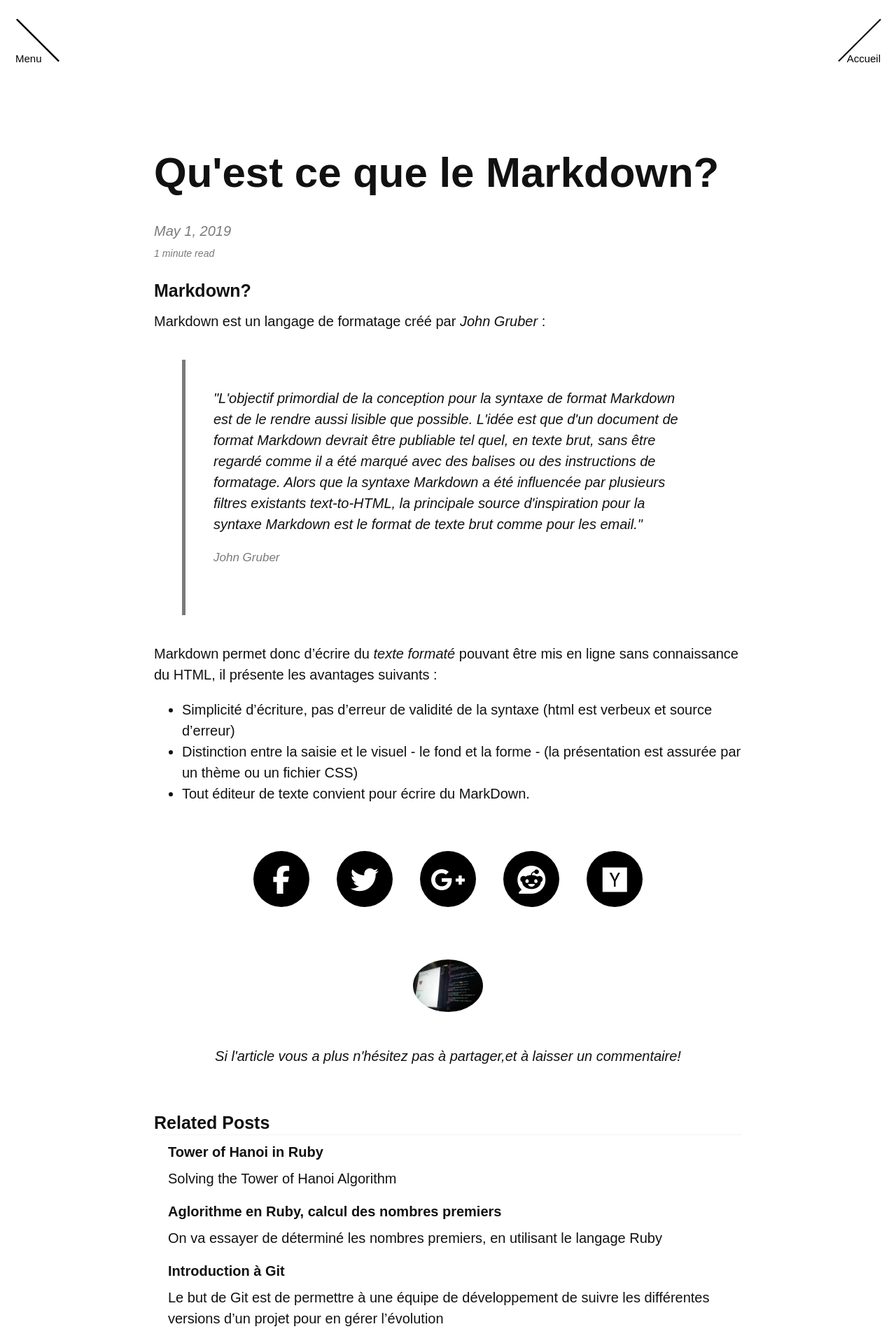
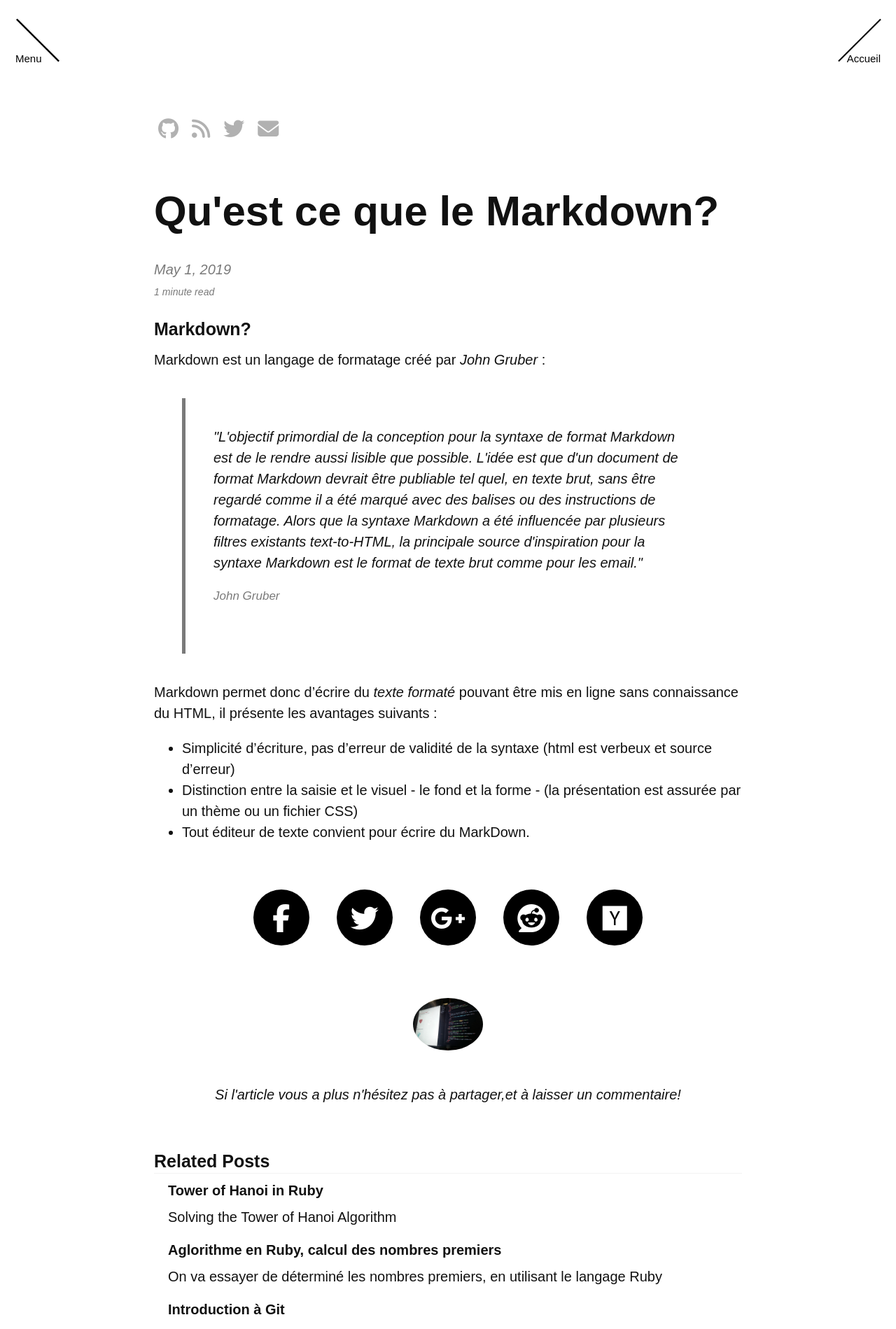
Before and after one commit to andryjohn/RJ-s-blog, a Jekyll site: the page built from _posts/2019-05-01-Markdown.md, in a window 1280 px wide. Shown: the top 1899 px of the page at 70% size. Built offline with Jekyll 4.4.1, drawn with Linux system fonts in a browser that asks for light colours; nearby versions of some CDN libraries; some web fonts are replaced; comment, search, counter and statistics services are not loaded.

Commit message:
social link opacity

```diff
--- a/_layouts/post.html
+++ b/_layouts/post.html
@@ -36,6 +36,59 @@ p .reversefootnote:hover, p .reversefootnote:active, p .reversefootnote:focus {
 }
 
 </style>
+<div class="social-icons">
+  <div>
+    {% if site.github_username %}
+      <a class="fa fa-github" href="https://github.com/{{ site.github_username }}" target="_blank"></a>
+    {% endif %}
+    {% if site.bitbucket_username %}
+      <a class="fa fa-bitbucket" href="https://bitbucket.org/{{ site.bitbucket_username }}"target="_blank"></a>
+    {% endif %}
+    {% if site.stackoverflow_id %}
+      <a class="fa fa-stack-overflow" href="https://stackoverflow.com/users/{{ site.stackoverflow_id }}"target="_blank"></a>
+    {% endif %}
+    <a class="fa fa-rss" href="{{ "/feed.xml" | prepend: site.baseurl }}"target="_blank"></a>
+    {% if site.twitter_username %}
+      <a class="fa fa-twitter" href="https://twitter.com/{{ site.twitter_username }}"target="_blank"></a>
+    {% endif %}
+    {% if site.skype_username %}
+      <a class="fa fa-skype" href="skype:{{ site.skype_username }}?userinfo"target="_blank"></a>
+    {% endif %}
+    {% if site.steam_nickname %}
+      <a class="fa fa-steam-square" href="http://steamcommunity.com/id/{{ site.steam_nickname }}"target="_blank"></a>
+    {% endif %}
+    {% if site.google_plus_id %}
+      <a class="fa fa-google-plus" href="https://plus.google.com/{{ site.google_plus_id }}/posts"target="_blank"></a>
+    {% endif %}
+    {% if site.email %}
+      <a class="fa fa-envelope" href="mailto:{{ site.email }}"target="_blank"></a>
+    {% endif %}
+    {% if site.linkedin_username %}
+      <a class="fa fa-linkedin" href="https://www.linkedin.com/in/{{ site.linkedin_username }}"target="_blank"></a>
+    {% endif %}
+    {% if site.angellist_username %}
+      <a class="fa fa-angellist" href="https://angel.co/{{ site.angellist_username }}"target="_blank"></a>
+    {% endif %}
+    {% if site.medium_id %}
+      <a class="fa fa-medium" href="https://medium.com/@{{ site.medium_id }}"target="_blank"></a>
+    {% endif %}
+    {% if site.youtube_channel_id %}
+      <a class="fa fa-youtube-play" href="https://youtube.com/channel/{{ site.youtube_channel_id }}"target="_blank"></a>
+    {% endif %}
+  </div>
+  <div class="right">
+    {% if site.bitcoin_url %}
+      <a class="fa fa-bitcoin" href="{{ site.bitcoin_url }}"></a>
+    {% endif %}
+    {% if site.paypal_url %}
+      <a class="fa fa-paypal" href="{{ site.paypal_url }}"></a>
+    {% endif %}
+    {% if site.flattr_button %}
+      {{ site.flattr_button }}
+    {% endif %}
+  </div>
+</div>
+<div class="clearfix"></div>
 
 <div class="post-header mb2">
   <h1>{{ page.title }}</h1>
--- a/_sass/_social-icons.scss
+++ b/_sass/_social-icons.scss
@@ -10,10 +10,10 @@
 }
 
 .social-icons a.fa {
-  font-size: 20px;
+  font-size: 30px;
   color: black;
   cursor: pointer;
-  opacity: 0.8;
+  opacity: 0.3;
   padding: 0.2em;
 }
 
```
